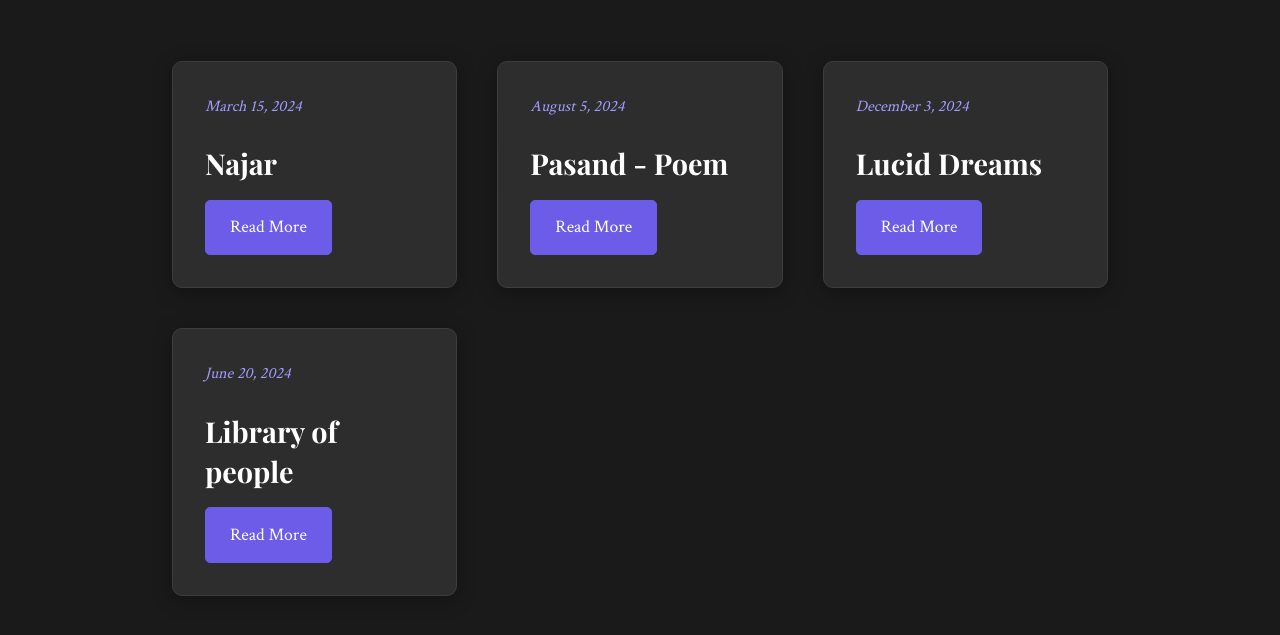
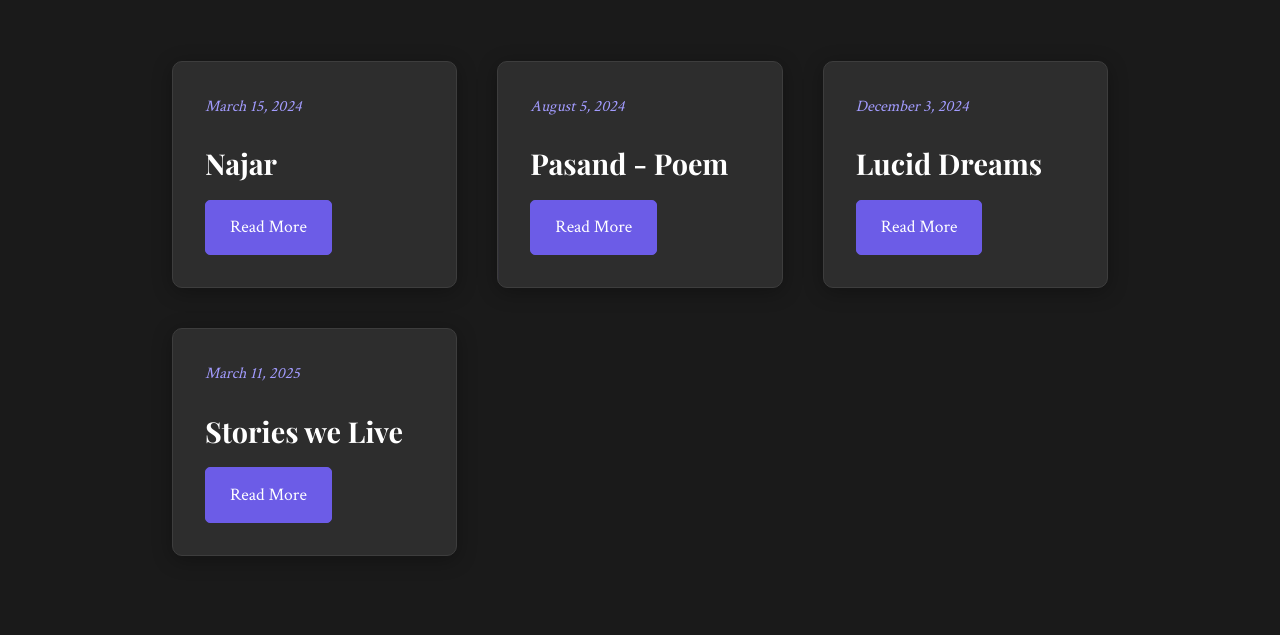
Before and after one commit to madhavharshitcodes/Portfolio, a plain HTML site: page writing.html in a window 1280 px wide. Shown: the part 275-910 px from the top of the page. Drawn offline with nearby package versions, Linux system fonts and the light colour scheme.

Commit message:
stories we live

```diff
--- a/writing.html
+++ b/writing.html
@@ -361,8 +361,8 @@
                 <a class="read-more" onclick="openPoem('thirdPoem')">Read More</a>
             </div>
             <div class="writing-card">
-                <div class="date">June 20, 2024</div>
-                <h3>Library of people</h3>
+                <div class="date">March 11, 2025</div>
+                <h3>Stories we Live</h3>
                 <a class="read-more" onclick="openPoem('fourthPoem')">Read More</a>
             </div>
         </div>
@@ -379,7 +379,7 @@
                 <div class="poem-decorative-element decorative-element-2"></div>
             </div>
             <div class="poem-header">
-                <h2 class="poem-title">My First Poem</h2>
+                <h2 class="poem-title">Najar</h2>
                 <div class="poem-date">March 15, 2024</div>
             </div>
             <div class="poem-content">
@@ -453,13 +453,14 @@
                 <div class="poem-decorative-element decorative-element-2"></div>
             </div>
             <div class="poem-header">
-                <h2 class="poem-title">Library of people</h2>
-                <div class="poem-date">June 20, 2024</div>
+                <h2 class="poem-title">Stories we Live</h2>
+
+                <div class="poem-date">March 11, 2025</div>
             </div>
             <div class="poem-content">
                 <div class="poem-text">
                     <!-- Placeholder - Add your poem here -->
-                  ...<br>
+                    <a href="https://medium.com/@harshitpachauri017/library-of-people-702f0b0f6802" class="read-more" target="_blank">Click here to read</a><br>
                     <div class="author-name">-Harshit</div>
                 </div>
             </div>
```
